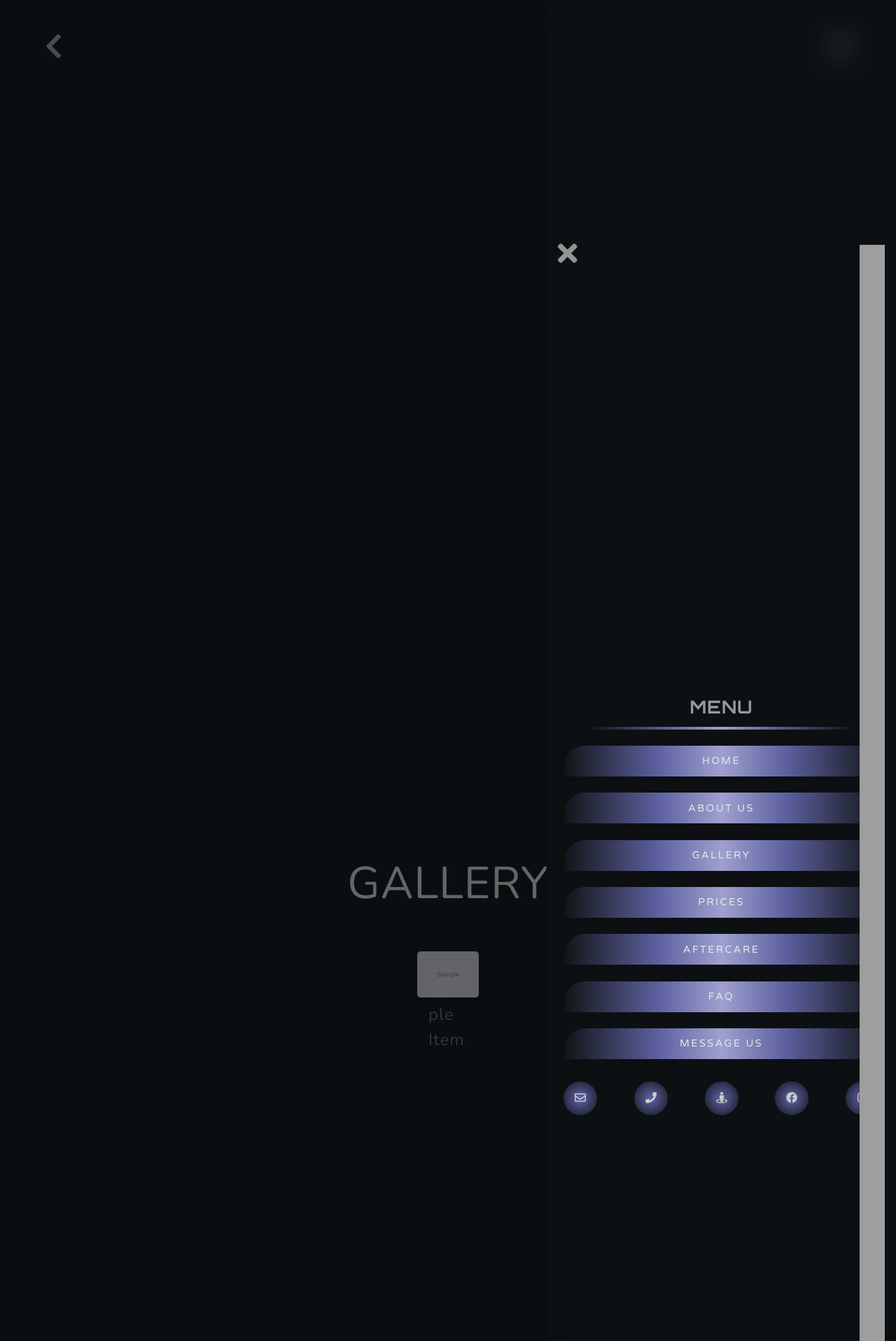
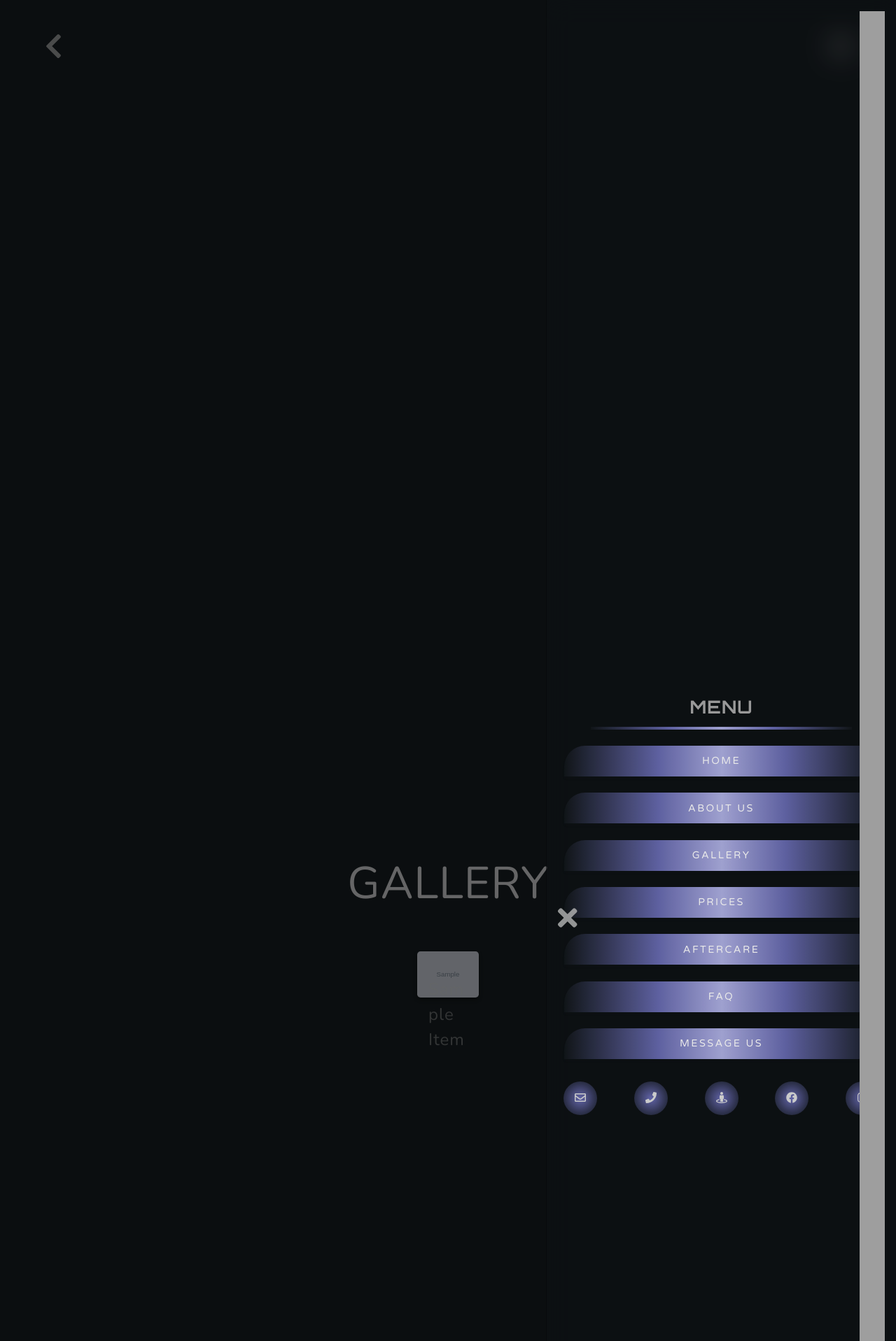
Before and after one commit to rp42dev/TattooSkWorkshop, a Django app: template album/templates/album/gallery.html in a window 1280 px wide, after a click that opens the changed part. Shown: the top 1917 px of the page at 70% size. Run offline with Django 3.2, Linux system fonts and the light colour scheme; the template is opened without the code that fills it: most values are stand-ins (such as "Sample title", 1, 10 or a date in 2020); grey boxes marked "Sample" are stand-in pictures; some libraries are stand-ins or nearby versions; grey boxes are pictures that could not be loaded.

Commit message:
fix alignment

```diff
--- a/dproject/templates/includes/offcanvas_contact.html
+++ b/dproject/templates/includes/offcanvas_contact.html
@@ -1,6 +1,6 @@
 {% load i18n %}
 <!-- Off canvas left menu login form -->
-<div class="offcanvas offcanvas-start d-flex justify-content-around" data-bs-scroll="true" tabindex="-1" id="contact"
+<div class="offcanvas offcanvas-start" data-bs-scroll="true" tabindex="-1" id="contact"
     aria-labelledby="loginLabel">
 
    <div class="offcanvas-header position-relative text-center">
@@ -15,7 +15,7 @@
             </div>
 
              <div slass="col-6"> </div>
-            <div id="close-btn-contact" role="button" class="btn_close col-6"  data-bs-dismiss="offcanvas" aria-label="Close">
+            <div id="close-btn-contact" role="button" class="btn_close col-6 my-auto"  data-bs-dismiss="offcanvas" aria-label="Close">
                 <i class="fas fa-times float-end">
 
                 </i>
--- a/dproject/templates/includes/offcanvas_menu.html
+++ b/dproject/templates/includes/offcanvas_menu.html
@@ -1,15 +1,15 @@
 <!-- Off canvas Navigation right Menu -->
 {% load i18n %}
-<div class="offcanvas offcanvas-end d-flex justify-content-around" tabindex="-1" id="menu" data-bs-scroll="true"
+<div class="offcanvas offcanvas-end" tabindex="-1" id="menu" data-bs-scroll="true"
     aria-labelledby="menuLabel">
     <div class="offcanvas-header position-relative text-center">
         <div class="d-flex flex p-3 justify-content-between position-absolute w-100 top-0 start-0">
-            <div role="button" class="btn_close text-start col-6" data-bs-dismiss="offcanvas" aria-label="Close">
+            <div role="button" class="btn_close text-start col-6 my-auto" data-bs-dismiss="offcanvas" aria-label="Close">
                 <i class="fas fa-times">
                 </i>
             </div>
             <div slass="col-6"> </div>
-            <div class="mt-2">{% include 'includes/set_lang.html' %}</div>
+            <div class="my-auto">{% include 'includes/set_lang.html' %}</div>
         </div>
     </div>
 
```
